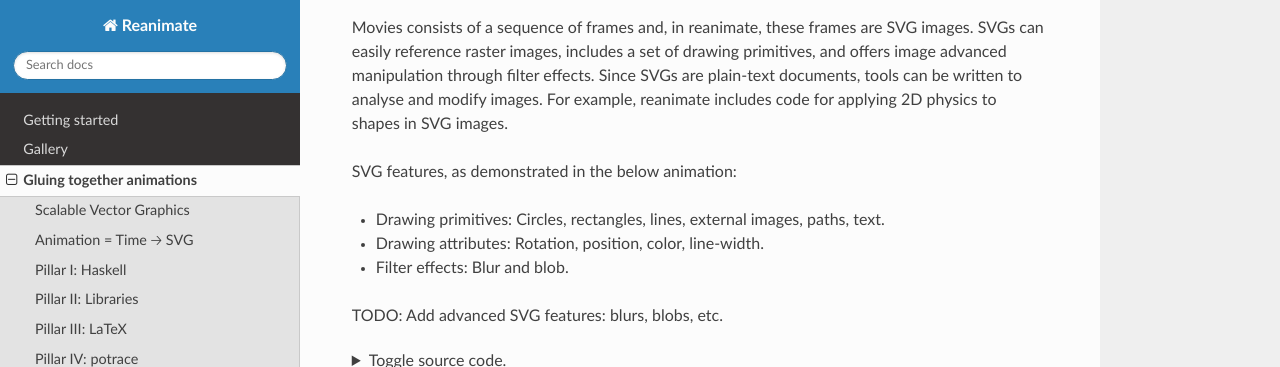
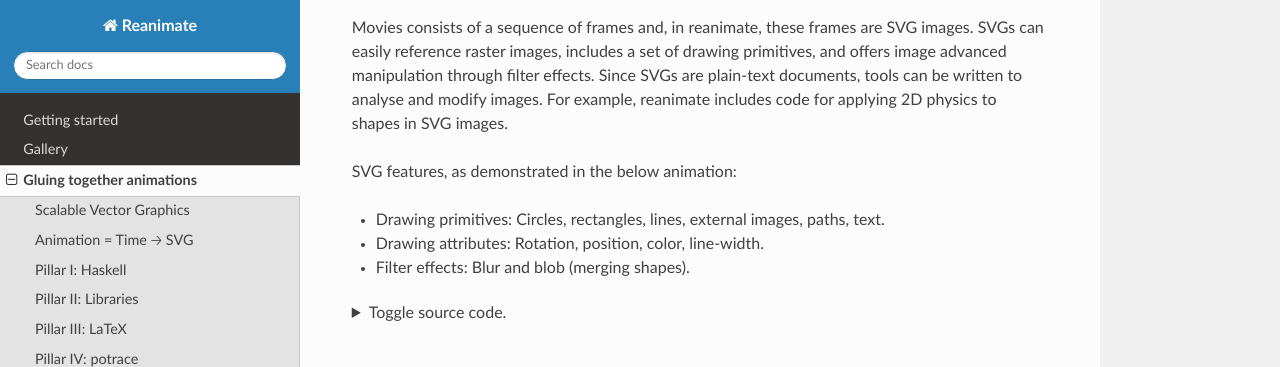
Before and after one commit to reanimate/reanimate, an MkDocs documentation site: the page built from docs/glue_tut.md, in a window 1280 px wide and 900 px high, scrolled down 392 px, cut to the strip 0-367 px from the top of the window. Built offline with MkDocs 1.6.1, drawn with Linux system fonts in a browser that asks for light colours; nearby versions of some CDN libraries.

Commit message:
Doc update.

```diff
--- a/docs/glue_tut.md
+++ b/docs/glue_tut.md
@@ -15,9 +15,7 @@
 
  * Drawing primitives: Circles, rectangles, lines, external images, paths, text.
  * Drawing attributes: Rotation, position, color, line-width.
- * Filter effects: Blur and blob.
-
-TODO: Add advanced SVG features: blurs, blobs, etc.
+ * Filter effects: Blur and blob (merging shapes).
 
 <details>
   <summary>Toggle source code.</summary>
```
Also changed, not shown: 3 other files.
